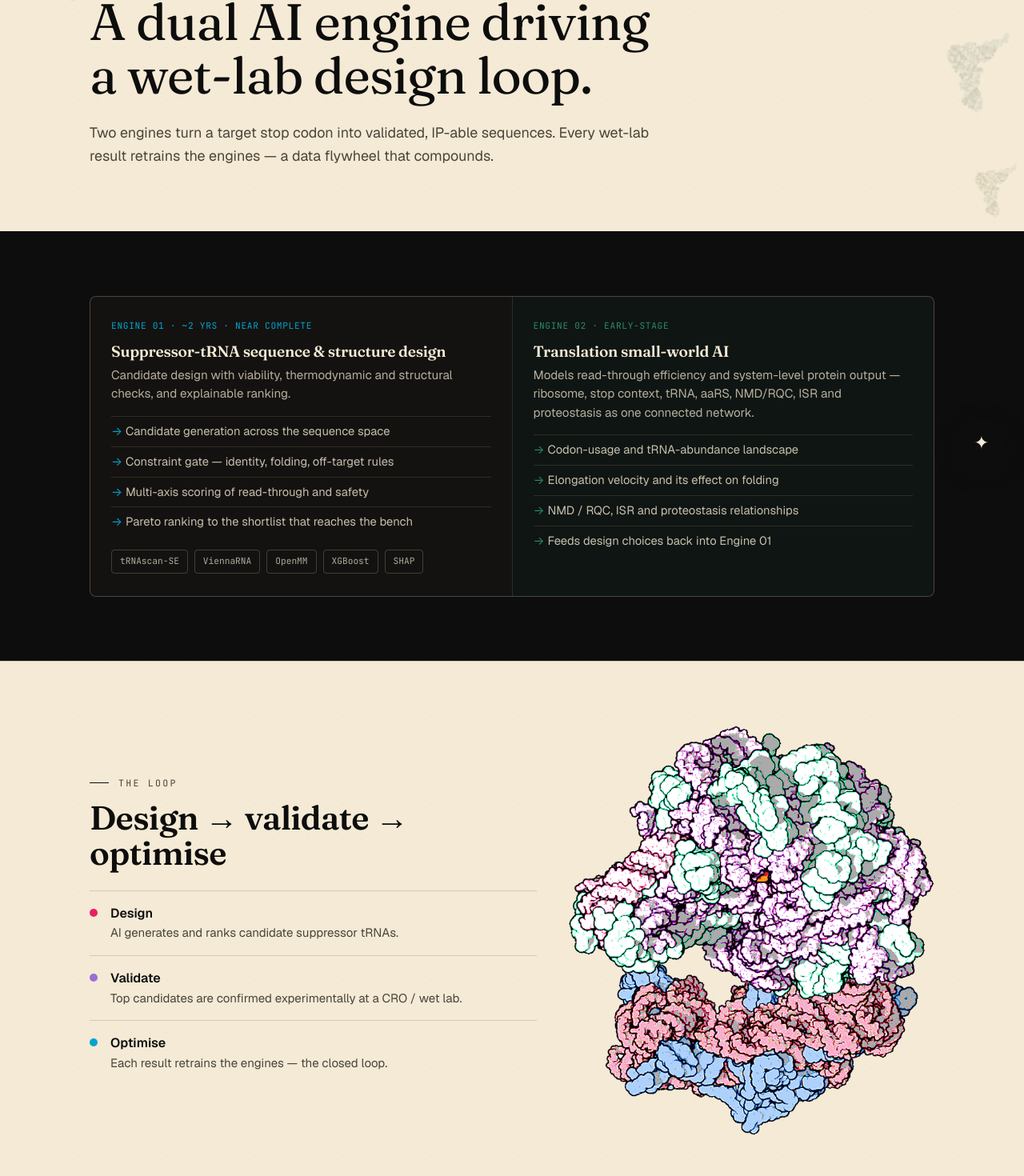
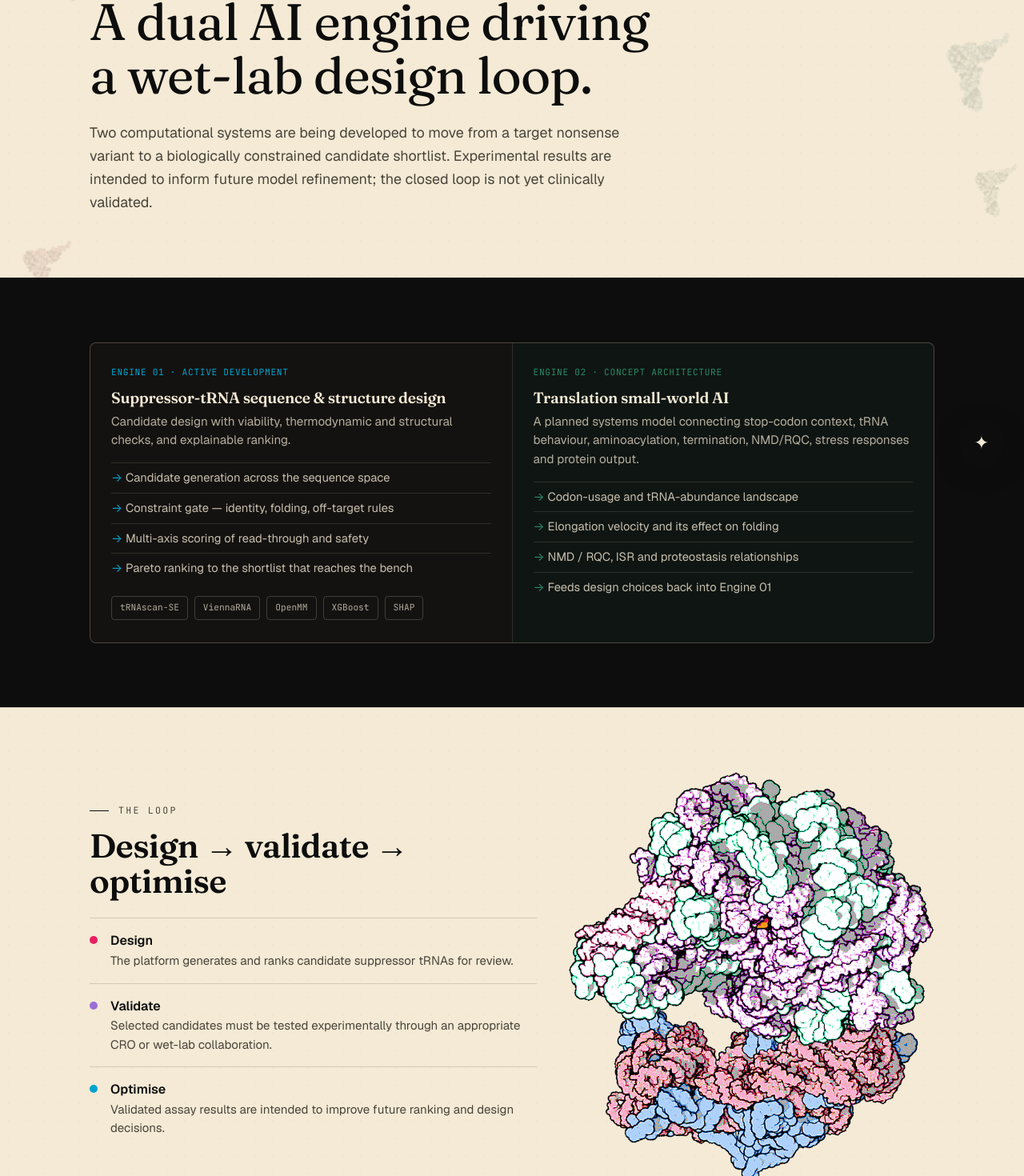
Before and after one commit to transloka786/trasnloka-website, a Next.js app: page /platform in a window 1280 px wide. Shown: the part 194-1664 px from the top of the page at 80% size. Built offline with nearby package versions, Linux system fonts and the light colour scheme.

Commit message:
Remove unsupported platform progress claims

```diff
--- a/src/app/platform/page.tsx
+++ b/src/app/platform/page.tsx
@@ -17,7 +17,7 @@ export default function PlatformPage() {
         <div className="wrap">
           <Reveal><div className="eyebrow" style={{ marginBottom: 22 }}>Platform</div></Reveal>
           <Reveal delay={0.05}><h1 className="h1" style={{ fontSize: 'clamp(2.2rem,5.5vw,4rem)' }}>A dual AI engine driving<br />a wet-lab design loop.</h1></Reveal>
-          <Reveal delay={0.1}><p className="lead" style={{ marginTop: 24 }}>Two engines turn a target stop codon into validated, IP-able sequences. Every wet-lab result retrains the engines — a data flywheel that compounds.</p></Reveal>
+          <Reveal delay={0.1}><p className="lead" style={{ marginTop: 24 }}>Two computational systems are being developed to move from a target nonsense variant to a biologically constrained candidate shortlist. Experimental results are intended to inform future model refinement; the closed loop is not yet clinically validated.</p></Reveal>
         </div>
       </section>
 
@@ -25,7 +25,7 @@ export default function PlatformPage() {
         <div className="wrap">
           <div className="grid cols-2" style={{ background: 'rgba(244,234,213,.14)', border: '1px solid rgba(244,234,213,.14)' }}>
             <div className="cell" style={{ background: '#141210' }}>
-              <div className="k" style={{ color: 'var(--cyan)' }}>Engine 01 · ~2 yrs · near complete</div>
+              <div className="k" style={{ color: 'var(--cyan)' }}>Engine 01 · active development</div>
               <h3 style={{ color: 'var(--cream)' }}>Suppressor-tRNA sequence & structure design</h3>
               <p style={{ color: 'rgba(244,234,213,.72)' }}>Candidate design with viability, thermodynamic and structural checks, and explainable ranking.</p>
               <ul style={{ listStyle: 'none', marginTop: 16 }}>
@@ -36,9 +36,9 @@ export default function PlatformPage() {
               </div>
             </div>
             <div className="cell" style={{ background: '#0f1512' }}>
-              <div className="k" style={{ color: 'var(--forest)' }}>Engine 02 · early-stage</div>
+              <div className="k" style={{ color: 'var(--forest)' }}>Engine 02 · concept architecture</div>
               <h3 style={{ color: 'var(--cream)' }}>Translation small-world AI</h3>
-              <p style={{ color: 'rgba(244,234,213,.72)' }}>Models read-through efficiency and system-level protein output — ribosome, stop context, tRNA, aaRS, NMD/RQC, ISR and proteostasis as one connected network.</p>
+              <p style={{ color: 'rgba(244,234,213,.72)' }}>A planned systems model connecting stop-codon context, tRNA behaviour, aminoacylation, termination, NMD/RQC, stress responses and protein output.</p>
               <ul style={{ listStyle: 'none', marginTop: 16 }}>
                 {E2.map((x) => <li key={x} style={{ color: 'rgba(244,234,213,.8)', fontSize: '.92rem', padding: '7px 0 7px 18px', position: 'relative', borderTop: '1px solid rgba(244,234,213,.12)' }}><span style={{ position: 'absolute', left: 0, color: 'var(--forest)' }}>→</span>{x}</li>)}
               </ul>
@@ -47,14 +47,13 @@ export default function PlatformPage() {
         </div>
       </section>
 
-      {/* Closed loop + ribosome */}
       <section>
         <div className="wrap split-2" style={{ display: 'grid', gap: 40, alignItems: 'center' }}>
           <div>
             <Reveal><div className="sec-head" style={{ marginBottom: 24 }}><div className="eyebrow">The loop</div><h2 className="h2">Design → validate → optimise</h2></div></Reveal>
-            {[['Design', 'AI generates and ranks candidate suppressor tRNAs.', 'var(--magenta)'],
-              ['Validate', 'Top candidates are confirmed experimentally at a CRO / wet lab.', 'var(--violet)'],
-              ['Optimise', 'Each result retrains the engines — the closed loop.', 'var(--cyan)']].map(([t, d, c], i) => (
+            {[['Design', 'The platform generates and ranks candidate suppressor tRNAs for review.', 'var(--magenta)'],
+              ['Validate', 'Selected candidates must be tested experimentally through an appropriate CRO or wet-lab collaboration.', 'var(--violet)'],
+              ['Optimise', 'Validated assay results are intended to improve future ranking and design decisions.', 'var(--cyan)']].map(([t, d, c], i) => (
               <Reveal key={t} delay={i * 0.06}>
                 <div style={{ display: 'flex', gap: 16, padding: '16px 0', borderTop: '1px solid var(--rule)' }}>
                   <div style={{ width: 10, height: 10, borderRadius: '50%', background: c as string, marginTop: 6, flex: 'none' }} />
@@ -71,7 +70,7 @@ export default function PlatformPage() {
 
       <section className="center">
         <div className="wrap">
-          <Reveal><p style={{ fontFamily: 'var(--mono)', fontSize: '.82rem', color: 'var(--ink-mute)', maxWidth: '60ch', margin: '0 auto' }}>Honestly positioned at TRL 2 → TRL 3. The therapeutic concept is established; candidate sequences are generated and being ranked; the next critical gate is CRO / wet-lab validation of lead candidates.</p></Reveal>
+          <Reveal><p style={{ fontFamily: 'var(--mono)', fontSize: '.82rem', color: 'var(--ink-mute)', maxWidth: '60ch', margin: '0 auto' }}>KritRNA is at an early, preclinical research stage. The computational platform is under active development, and the next major evidence gate is experimental validation of selected candidates. No KritRNA candidate is in clinical trials.</p></Reveal>
         </div>
       </section>
     </>
```
